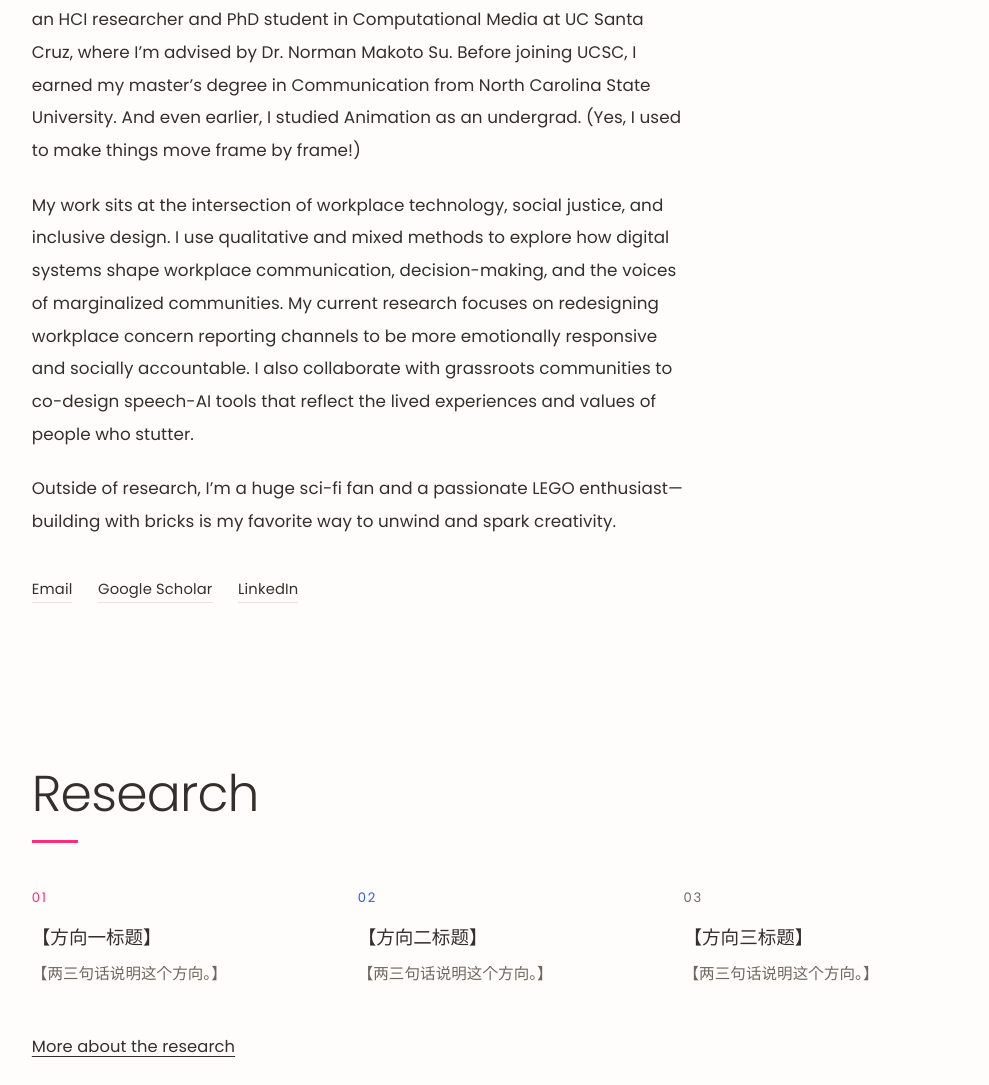
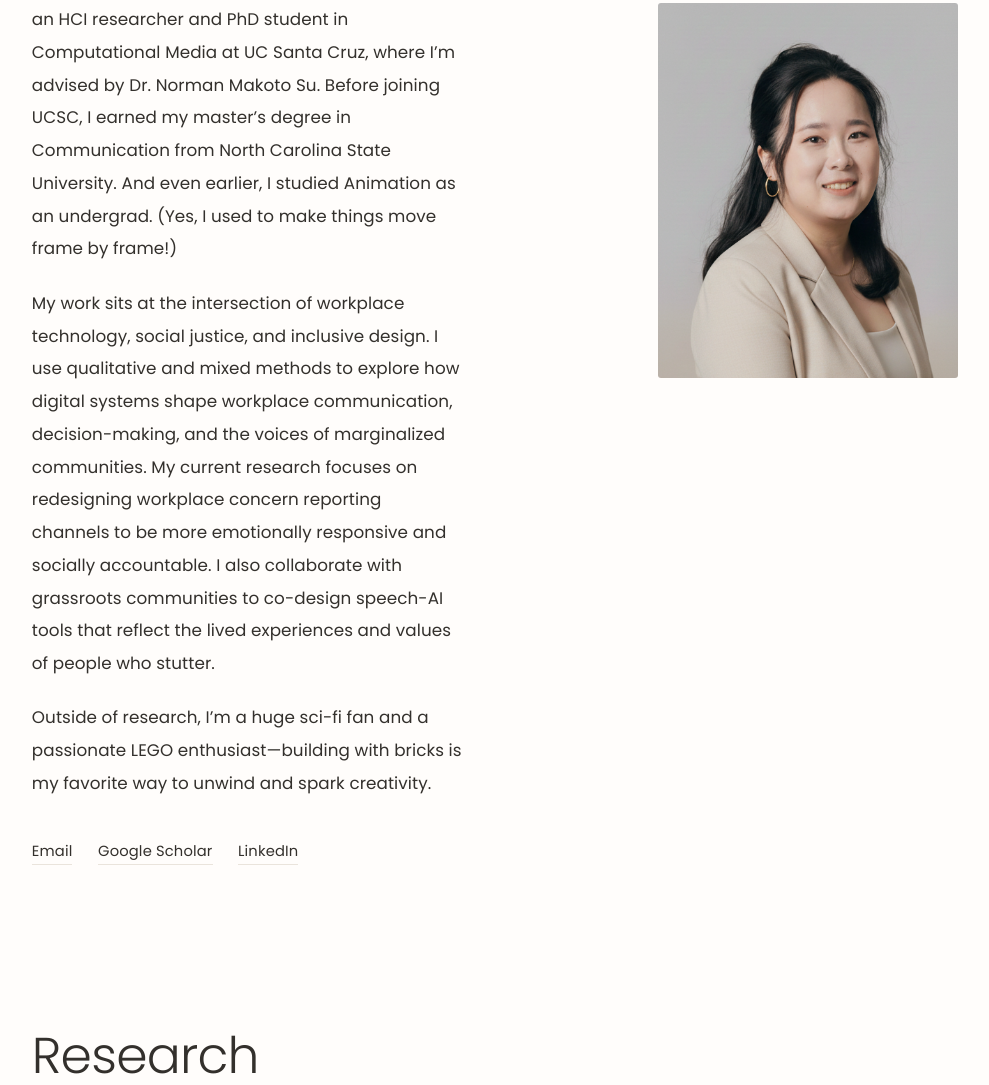
Before and after one commit to PEIYAO611/peiyao611.github.io, a plain HTML site: page index.html in a window 1280 px wide. Shown: the part 295-1380 px from the top of the page, without its empty margins (145-1134 px from the left). Drawn offline with Linux system fonts and the light colour scheme.

Commit message:
Update index.html

```diff
--- a/index.html
+++ b/index.html
@@ -50,17 +50,24 @@
 
 <main id="main">
 
-  <section class="hero">
+<section class="hero">
     <div class="shell">
       <h1 class="pink">Hi, I&rsquo;m Peiyao</h1>
-      <p>an HCI researcher and PhD student in Computational Media at UC Santa Cruz,  where I’m advised by Dr. Norman Makoto Su. Before joining UCSC, I earned my master’s degree in Communication from North Carolina State University. And even earlier, I studied Animation as an undergrad. (Yes, I used to make things move frame by frame!)
-      <p>My work sits at the intersection of workplace technology, social justice, and inclusive design. I use qualitative and mixed methods to explore how digital systems shape workplace communication, decision-making, and the voices of marginalized communities. My current research focuses on redesigning workplace concern reporting channels to be more emotionally responsive and socially accountable. I also collaborate with grassroots communities to co-design speech-AI tools that reflect the lived experiences and values of people who stutter.
-      <p>Outside of research, I’m a huge sci-fi fan and a passionate LEGO enthusiast—building with bricks is my favorite way to unwind and spark creativity.</p>
-      <ul class="linkrow">
-        <li><a href="mailto:pliu62@ucsc.edu">Email</a></li>
-        <li><a href="https://scholar.google.com/citations?user=ZYNm7hAAAAAJ&hl=en" rel="me">Google Scholar</a></li>
-        <li><a href="www.linkedin.com/in/peiyaoliu" rel="me">LinkedIn</a></li>
-      </ul>
+      <div class="split">
+        <div>
+          <p>an HCI researcher and PhD student in Computational Media at UC Santa Cruz, where I&rsquo;m advised by Dr. Norman Makoto Su. Before joining UCSC, I earned my master&rsquo;s degree in Communication from North Carolina State University. And even earlier, I studied Animation as an undergrad. (Yes, I used to make things move frame by frame!)</p>
+          <p>My work sits at the intersection of workplace technology, social justice, and inclusive design. I use qualitative and mixed methods to explore how digital systems shape workplace communication, decision-making, and the voices of marginalized communities. My current research focuses on redesigning workplace concern reporting channels to be more emotionally responsive and socially accountable. I also collaborate with grassroots communities to co-design speech-AI tools that reflect the lived experiences and values of people who stutter.</p>
+          <p>Outside of research, I&rsquo;m a huge sci-fi fan and a passionate LEGO enthusiast&mdash;building with bricks is my favorite way to unwind and spark creativity.</p>
+          <ul class="linkrow">
+            <li><a href="mailto:pliu62@ucsc.edu">Email</a></li>
+            <li><a href="https://scholar.google.com/citations?user=ZYNm7hAAAAAJ&amp;hl=en" rel="me">Google Scholar</a></li>
+            <li><a href="https://www.linkedin.com/in/peiyaoliu" rel="me">LinkedIn</a></li>
+          </ul>
+        </div>
+        <div class="portrait" style="margin-left:auto">
+          <img src="assets/images/portrait.png" alt="Portrait of Peiyao Liu" onerror="this.remove()">
+        </div>
+      </div>
     </div>
   </section>
 
```
